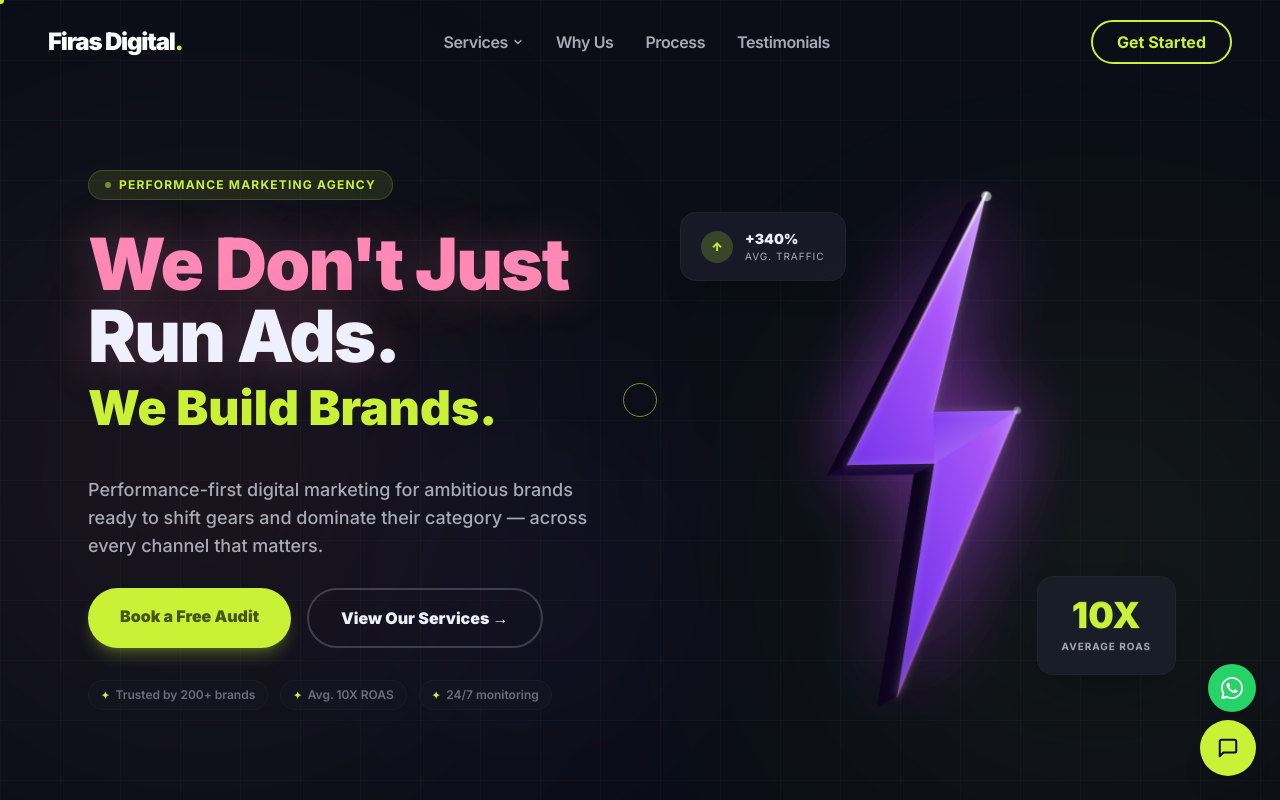
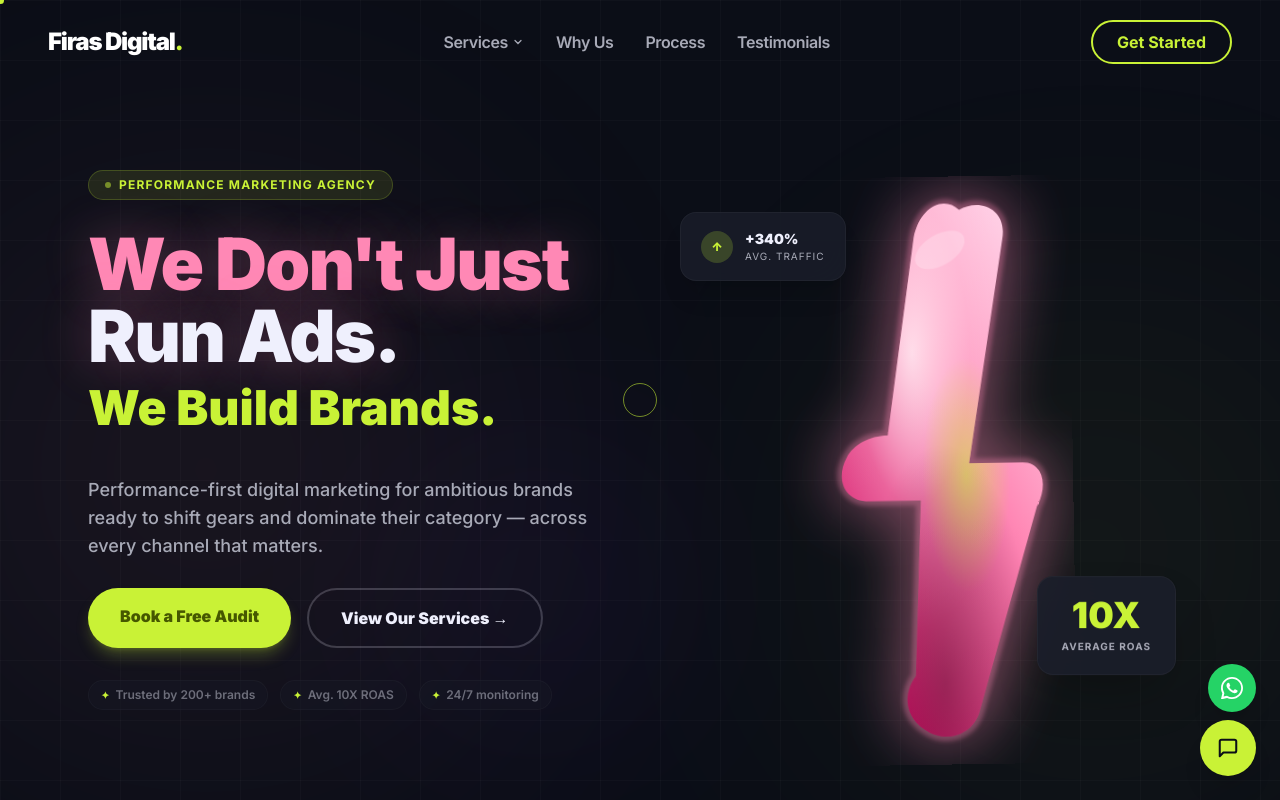
Before and after one commit to jameelaltaf/firasdigital.github.io, a Next.js app: page / in a window 1280 px wide. Shown: the top 800 px of the page. Built offline with nearby package versions, Linux system fonts and the light colour scheme.

Commit message:
Replace CrystalBolt with 3D puffy rounded bolt in Hero section

```diff
--- a/components/Hero.tsx
+++ b/components/Hero.tsx
@@ -75,80 +75,61 @@
   return { count, ref };
 }
 
-function CrystalBolt() {
+function PuffyBolt() {
   const parallaxRef = useRef<HTMLDivElement>(null);
   useParallax(parallaxRef);
+
+  const boltPath = "M 118,22 C 132,14 150,22 146,42 L 122,188 L 157,188 C 170,188 174,203 166,217 L 126,352 C 121,366 104,372 90,362 C 76,352 77,337 85,327 L 90,212 L 56,212 C 40,212 34,197 42,183 C 46,175 57,169 69,169 L 88,40 C 92,20 108,12 118,22 Z";
+
   return (
     <div ref={parallaxRef} className="select-none pointer-events-none" aria-hidden="true">
       <div className="bolt-float w-full h-full">
         <svg
-        viewBox="0 0 200 370"
+          viewBox="0 0 190 385"
           fill="none"
           xmlns="http://www.w3.org/2000/svg"
-        className="w-full h-full drop-shadow-2xl"
+          className="w-full h-full"
         >
           <defs>
-          <linearGradient id="fg" x1="100%" y1="0%" x2="0%" y2="100%">
-            <stop offset="0%" stopColor="#d8b4fe" />
-            <stop offset="35%" stopColor="#a855f7" />
-            <stop offset="70%" stopColor="#7c3aed" />
-            <stop offset="100%" stopColor="#4c1d95" />
+            <linearGradient id="puffBase" x1="85%" y1="0%" x2="15%" y2="100%">
+              <stop offset="0%" stopColor="#ffd6ea" />
+              <stop offset="40%" stopColor="#ff88b5" />
+              <stop offset="100%" stopColor="#c8005a" />
             </linearGradient>
-          <linearGradient id="shadowGrad" x1="0%" y1="0%" x2="100%" y2="100%">
-            <stop offset="0%" stopColor="#06010f" />
-            <stop offset="100%" stopColor="#150630" />
-          </linearGradient>
-          <linearGradient id="stepGrad" x1="0%" y1="0%" x2="100%" y2="100%">
-            <stop offset="0%" stopColor="#0f0225" />
-            <stop offset="100%" stopColor="#220a4a" />
-          </linearGradient>
-          <linearGradient id="notchGrad" x1="0%" y1="0%" x2="100%" y2="100%">
-            <stop offset="0%" stopColor="#7c3aed" />
-            <stop offset="100%" stopColor="#c084fc" />
-          </linearGradient>
-          <linearGradient id="edgeHL" x1="0%" y1="0%" x2="0%" y2="100%">
-            <stop offset="0%" stopColor="white" stopOpacity="0.85" />
-            <stop offset="60%" stopColor="#e879f9" stopOpacity="0.55" />
-            <stop offset="100%" stopColor="#a855f7" stopOpacity="0.2" />
-          </linearGradient>
-          <linearGradient id="edgeHL2" x1="0%" y1="0%" x2="0%" y2="100%">
-            <stop offset="0%" stopColor="#c084fc" stopOpacity="0.6" />
-            <stop offset="100%" stopColor="#ec4899" stopOpacity="0.3" />
-          </linearGradient>
-          <linearGradient id="glintGrad" x1="0%" y1="0%" x2="100%" y2="100%">
-            <stop offset="0%" stopColor="white" stopOpacity="0" />
-            <stop offset="40%" stopColor="white" stopOpacity="0.55" />
-            <stop offset="100%" stopColor="white" stopOpacity="0" />
-          </linearGradient>
-          <filter id="outerGlow" x="-60%" y="-20%" width="220%" height="140%">
-            <feGaussianBlur stdDeviation="28" result="b" />
-            <feMerge><feMergeNode in="b" /><feMergeNode in="b" /></feMerge>
+
+            <radialGradient id="puffHL" cx="36%" cy="28%" r="52%">
+              <stop offset="0%" stopColor="rgba(255,255,255,0.72)" />
+              <stop offset="55%" stopColor="rgba(255,255,255,0.12)" />
+              <stop offset="100%" stopColor="rgba(255,255,255,0)" />
+            </radialGradient>
+
+            <radialGradient id="limeSpot" cx="62%" cy="51%" r="22%">
+              <stop offset="0%" stopColor="rgba(201,242,54,0.55)" />
+              <stop offset="100%" stopColor="rgba(201,242,54,0)" />
+            </radialGradient>
+
+            <radialGradient id="rimDark" cx="50%" cy="90%" r="45%">
+              <stop offset="0%" stopColor="rgba(0,0,0,0.30)" />
+              <stop offset="100%" stopColor="rgba(0,0,0,0)" />
+            </radialGradient>
+
+            <filter id="puffGlow" x="-50%" y="-20%" width="200%" height="145%">
+              <feGaussianBlur stdDeviation="22" result="g" />
+              <feMerge><feMergeNode in="g" /><feMergeNode in="g" /></feMerge>
             </filter>
-          <filter id="edgeBlur">
-            <feGaussianBlur stdDeviation="2.5" />
+
+            <filter id="edgeSoft">
+              <feGaussianBlur stdDeviation="1.5" />
             </filter>
-          <filter id="glintBlur">
-            <feGaussianBlur stdDeviation="3" />
-          </filter>
-          <clipPath id="boltClip">
-            <path d="M143,12 L44,198 L104,198 L76,358 L162,162 L104,162 Z" />
-          </clipPath>
           </defs>
-        <path d="M143,12 L44,198 L104,198 L76,358 L162,162 L104,162 Z" fill="#7c3aed" filter="url(#outerGlow)" opacity="0.45" />
-        <path d="M143,12 L44,198 L104,198 L76,358 L162,162 L104,162 Z" fill="#ec4899" filter="url(#outerGlow)" opacity="0.18" />
-        <path d="M129,19 L30,205 L90,205 L62,365 L148,169 L90,169 Z" fill="url(#shadowGrad)" opacity="0.95" />
-        <path d="M129,19 L143,12 L44,198 L30,205 Z" fill="url(#shadowGrad)" />
-        <path d="M30,205 L44,198 L104,198 L90,205 Z" fill="url(#stepGrad)" />
-        <path d="M90,205 L104,198 L76,358 L62,365 Z" fill="url(#shadowGrad)" />
-        <path d="M143,12 L44,198 L104,198 L76,358 L162,162 L104,162 Z" fill="url(#fg)" />
-        <path d="M104,198 L162,162 L104,162 Z" fill="url(#notchGrad)" opacity="0.9" />
-        <rect x="-60" y="0" width="80" height="380" fill="url(#glintGrad)" clipPath="url(#boltClip)" style={{ animation: "glintSweep 5s ease-in-out infinite 1s" }} filter="url(#glintBlur)" />
-        <line x1="143" y1="12" x2="44" y2="198" stroke="url(#edgeHL)" strokeWidth="1.8" strokeLinecap="round" />
-        <line x1="162" y1="162" x2="76" y2="358" stroke="url(#edgeHL2)" strokeWidth="1.4" strokeLinecap="round" />
-        <line x1="143" y1="12" x2="104" y2="162" stroke="rgba(255,255,255,0.18)" strokeWidth="1" strokeLinecap="round" />
-        <path d="M143,12 L44,198 L104,198 L76,358 L162,162 L104,162 Z" fill="none" stroke="rgba(255,255,255,0.22)" strokeWidth="2" filter="url(#edgeBlur)" />
-        <circle cx="143" cy="14" r="3.5" fill="white" opacity="0.55" />
-        <circle cx="162" cy="162" r="2.5" fill="white" opacity="0.35" />
+
+          <path d={boltPath} fill="#ff88b5" filter="url(#puffGlow)" opacity="0.40" />
+          <path d={boltPath} fill="none" stroke="#ff88b5" strokeWidth="6" filter="url(#edgeSoft)" opacity="0.30" />
+          <path d={boltPath} fill="url(#puffBase)" />
+          <path d={boltPath} fill="url(#puffHL)" />
+          <path d={boltPath} fill="url(#limeSpot)" />
+          <path d={boltPath} fill="url(#rimDark)" />
+          <ellipse cx="105" cy="48" rx="18" ry="10" fill="rgba(255,255,255,0.22)" transform="rotate(-30 105 48)" />
         </svg>
       </div>
     </div>
@@ -210,7 +191,7 @@
           <div className="relative flex justify-center items-center h-[420px] sm:h-[460px] md:h-[520px]">
             <div className="absolute inset-0 flex items-center justify-center">
               <div className="w-[200px] sm:w-[240px] md:w-[260px] lg:w-[290px] h-full">
-                <CrystalBolt />
+                <PuffyBolt />
               </div>
             </div>
             <div className="absolute bottom-4 right-0 sm:right-4 bg-surface-container-high/90 backdrop-blur-xl rounded-2xl px-6 py-5 text-center border border-outline-variant/20 shadow-2xl animate-float z-10">
```
Lines whose indentation alone changed are shown as unchanged.
